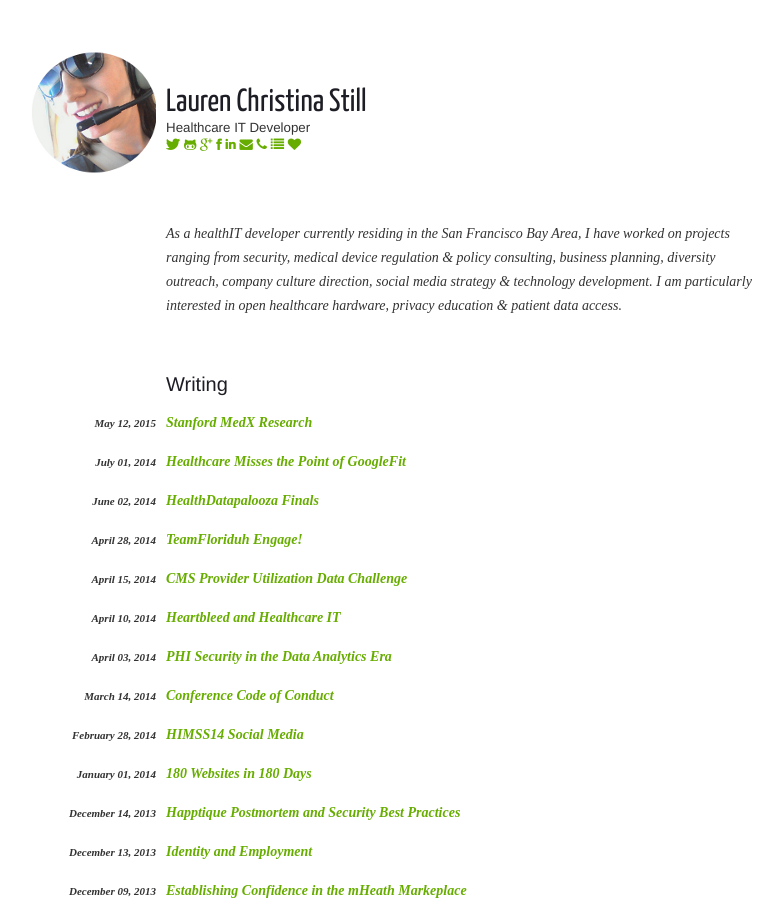
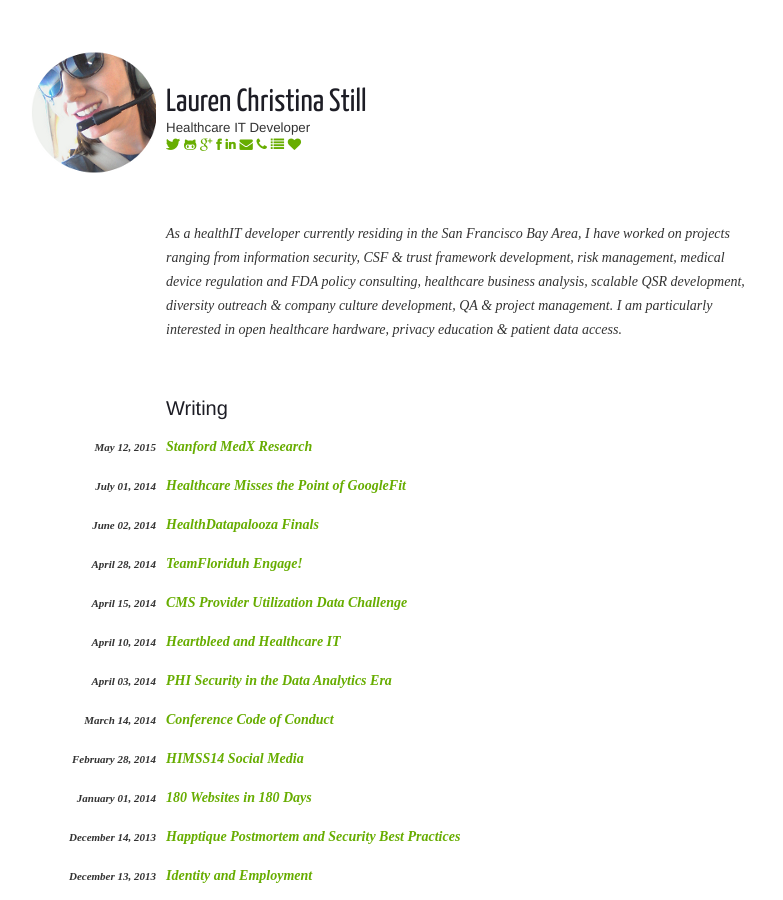
Before and after one commit to laurenstill/laurenstill.github.io, a Jekyll site: the page built from index.html, in a window 1280 px wide and 900 px high. Shown: the whole window, without its empty margins (279-1062 px from the left). Built offline with Jekyll 4.4.1, drawn with Linux system fonts in a browser that asks for light colours; some of the changed text lies outside the part shown.

Commit message:
Update index.html

```diff
--- a/_layouts/index.html
+++ b/_layouts/index.html
@@ -4,7 +4,7 @@
 <section id="about">
     <div class="section-right offset">
         <p class="bio">
-            As a healthIT developer currently residing in the San Francisco Bay Area, I have worked on projects ranging from security, medical device regulation &amp; policy consulting, business planning, diversity outreach, company culture direction, social media strategy &amp; technology development. I am particularly interested in open healthcare hardware, privacy education &amp; patient data access.
+            As a healthIT developer currently residing in the San Francisco Bay Area, I have worked on projects ranging from information security, CSF &amp; trust framework development, risk management, medical device regulation and FDA policy consulting, healthcare business analysis, scalable QSR development, diversity outreach &amp; company culture development, QA &amp; project management. I am particularly interested in open healthcare hardware, privacy education &amp; patient data access.
         </p>
     </div>
 </section>
@@ -230,7 +230,7 @@
             </li>
 
 
-            <!-- <li class="project">
+       <li class="project">
                 <span class="project-name">
                     <a href="http://wwww.hitchicks.com">#HITChicks</a>
                 </span>
@@ -239,7 +239,7 @@
                 </span>
             </li>
 
-
+<!--
             li class="project">
                 <span class="project-name">
                     <a href="http://www.hit100map.com">#HIT100 Map</a>
@@ -263,7 +263,7 @@
                 </span>
             </li>
 
-            <!--
+
             <li class="project">
                 <span class="project-name">
                     <a href="http://www.women2.com">Women2.0</a>
@@ -272,16 +272,16 @@
                        Guest contributor focusing on the intersection of women's health, healthcare technology, policy, regulations &amp; diversity in the start-up community.
                 </span>
             </li>
-            -->
 
-             <!--   <li class="project">
+
+          <li class="project">
                 <span class="project-name">
                     <a href="http://www.pyladies.com/">PyLadies Outreach</a>
                 </span>
                 <span class="project-desc">
                 Founded and lead the the South Florida PyLadies chapter in 2012 &amp; am currently an active member in the Bay Area chapter, along with the <a href="http://www.python.org/psf/">PSF</a> &amp; <a href="https://us.pycon.org/2014/">PyCon</a> organization.
                 </span>
-            </li> -->
+
 
         </ul>
     </div>
```
Also changed, not shown: other parts of _layouts/index.html (+1 -1 lines).
